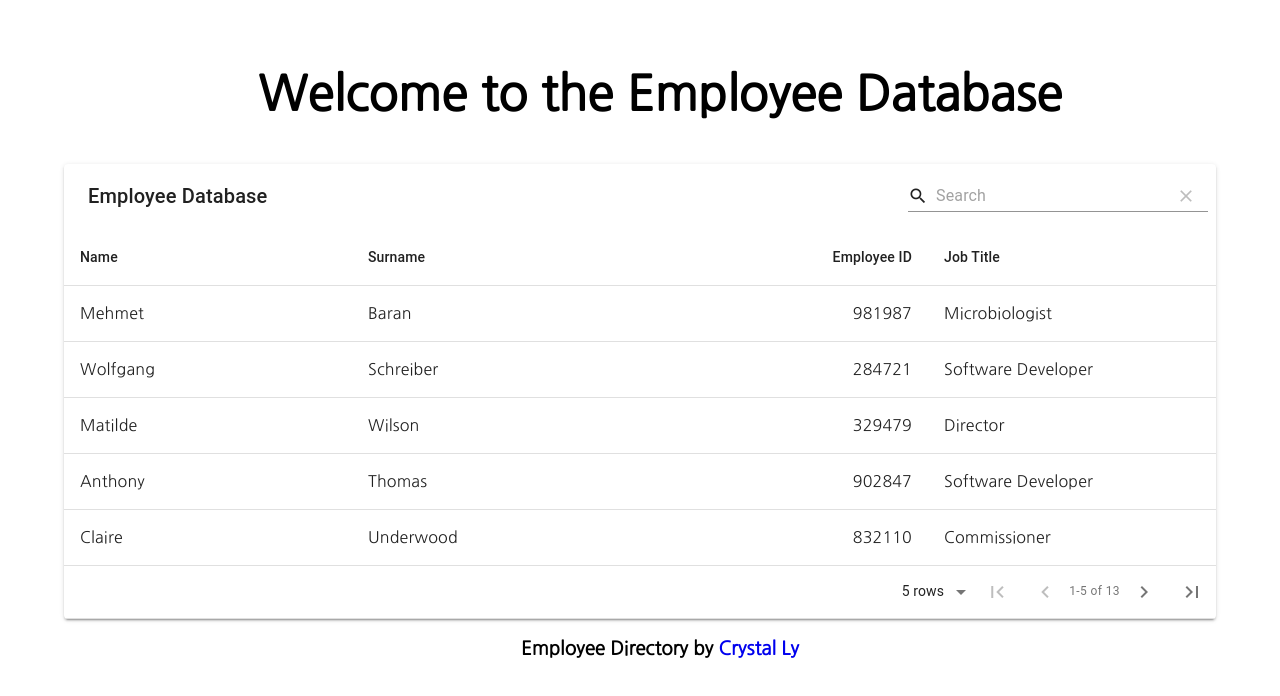
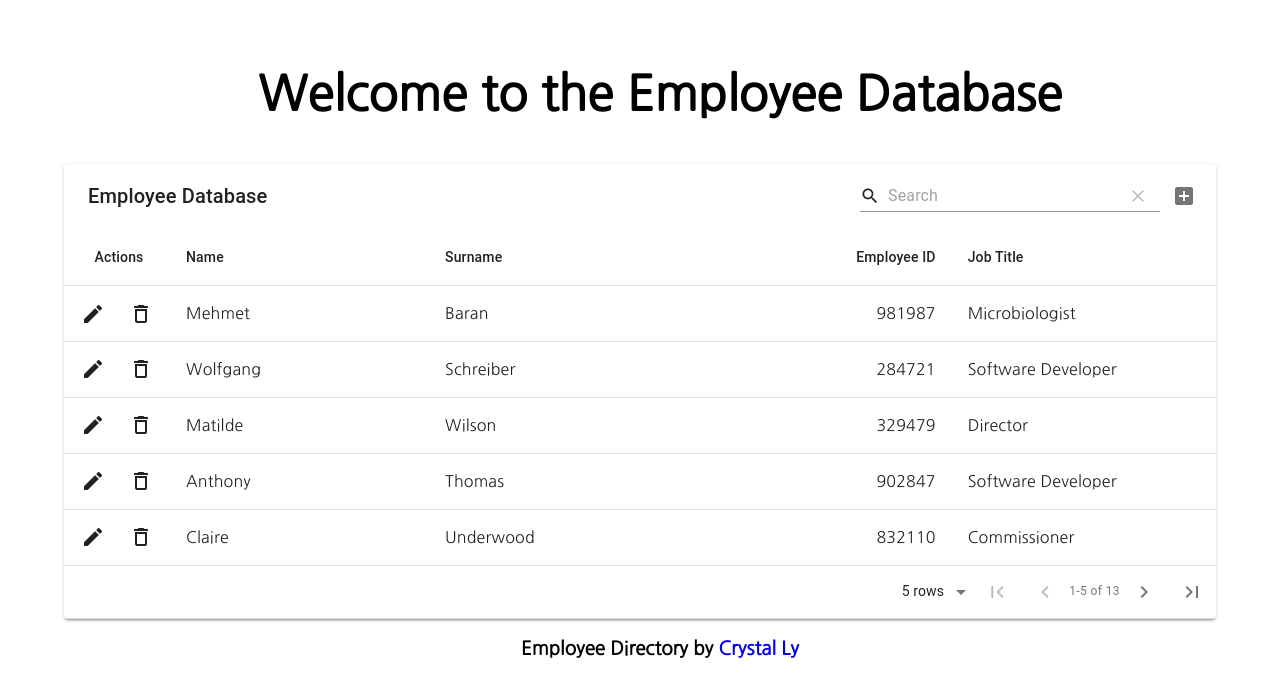
Before and after one commit to cml2377/React-Employee-Directory, a React (Create React App) app: page / in a window 1280 px wide. Shown: the top 696 px of the page. Built offline with nearby package versions, Linux system fonts and the light colour scheme.

Commit message:
Changed table so you can edit or delete employees

```diff
--- a/src/components/EnhancedTable.js
+++ b/src/components/EnhancedTable.js
@@ -1,12 +1,9 @@
-import React, { Component } from 'react';
+import React from 'react';
 import MaterialTable from 'material-table';
 
-class EnhancedTable extends Component {
-    render() {
-        return (
-            <MaterialTable
-                title="Employee Database"
-                columns={[
+export default function EnhancedTable() {
+    const [state, setState] = React.useState({
+        columns: [
             { title: 'Name', field: 'name' },
             { title: 'Surname', field: 'surname' },
             { title: 'Employee ID', field: 'employeeID', type: 'numeric' },
@@ -15,8 +12,8 @@ class EnhancedTable extends Component {
                 field: 'jobTitle',
                 lookup: { 34: 'HR Specialist', 63: 'Microbiologist', 1: 'Director', 2: 'Chemist', 3: 'Software Developer', 4: 'Commissioner' },
             },
-                ]}
-                data={[
+        ],
+        data: [
             { name: 'Mehmet', surname: 'Baran', employeeID: 981987, jobTitle: 63 },
             { name: 'Wolfgang', surname: 'Schreiber', employeeID: 284721, jobTitle: 3 },
             { name: 'Matilde', surname: 'Wilson', employeeID: 329479, jobTitle: 1 },
@@ -30,13 +27,51 @@ class EnhancedTable extends Component {
             { name: 'Zerya', surname: 'Baran', employeeID: 207717, jobTitle: 34 },
             { name: 'Rikke', surname: 'Hansen', employeeID: 393748, jobTitle: 2 },
             { name: 'Camil', surname: 'Chacon', employeeID: 653940, jobTitle: 63 },
-                ]}
-                options={{
-                    sorting: true
+        ],
+    });
+
+    return (
+        <MaterialTable
+            title="Employee Database"
+            columns={state.columns}
+            data={state.data}
+            editable={{
+                onRowAdd: newData =>
+                    new Promise(resolve => {
+                        setTimeout(() => {
+                            resolve();
+                            setState(prevState => {
+                                const data = [...prevState.data];
+                                data.push(newData);
+                                return { ...prevState, data };
+                            });
+                        }, 600);
+                    }),
+                onRowUpdate: (newData, oldData) =>
+                    new Promise(resolve => {
+                        setTimeout(() => {
+                            resolve();
+                            if (oldData) {
+                                setState(prevState => {
+                                    const data = [...prevState.data];
+                                    data[data.indexOf(oldData)] = newData;
+                                    return { ...prevState, data };
+                                });
+                            }
+                        }, 600);
+                    }),
+                onRowDelete: oldData =>
+                    new Promise(resolve => {
+                        setTimeout(() => {
+                            resolve();
+                            setState(prevState => {
+                                const data = [...prevState.data];
+                                data.splice(data.indexOf(oldData), 1);
+                                return { ...prevState, data };
+                            });
+                        }, 600);
+                    }),
             }}
         />
-        )
+    );
 }
-}
-
-export default EnhancedTable;
```
Lines whose indentation alone changed are shown as unchanged.
